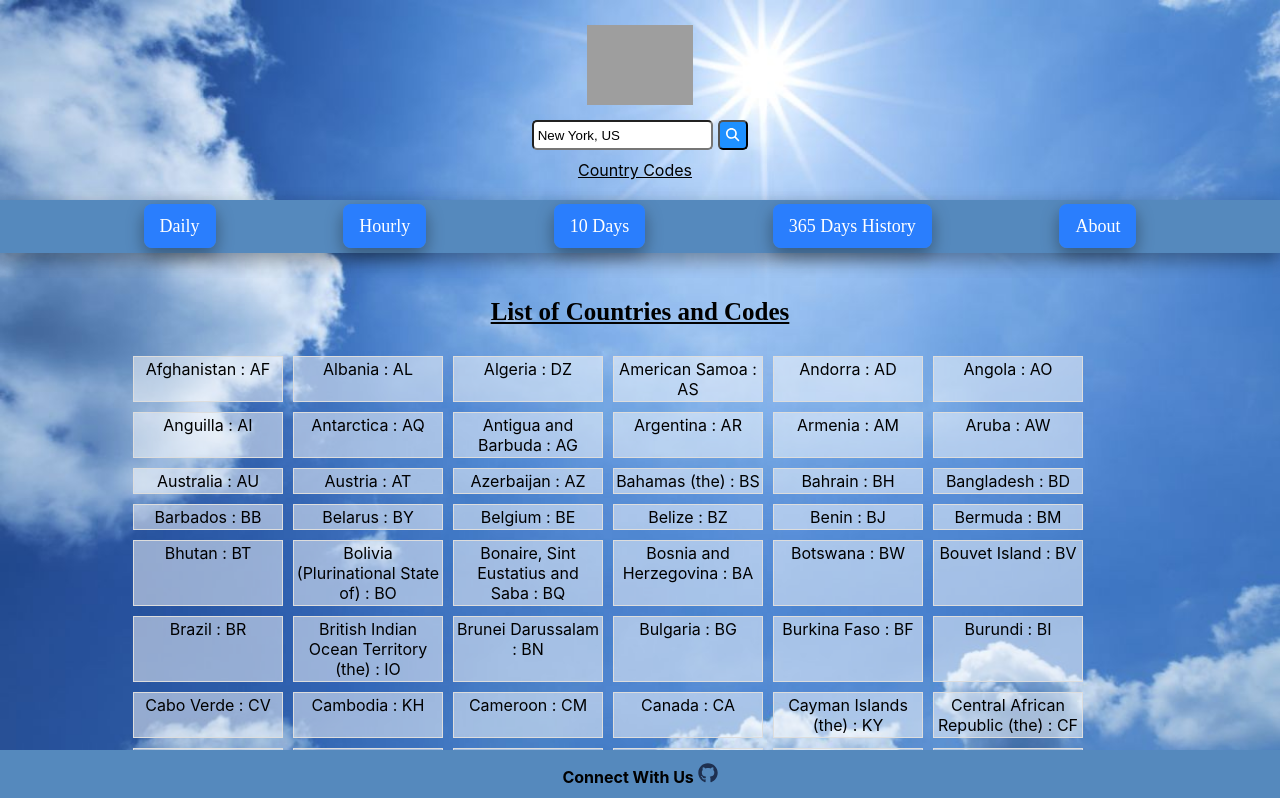
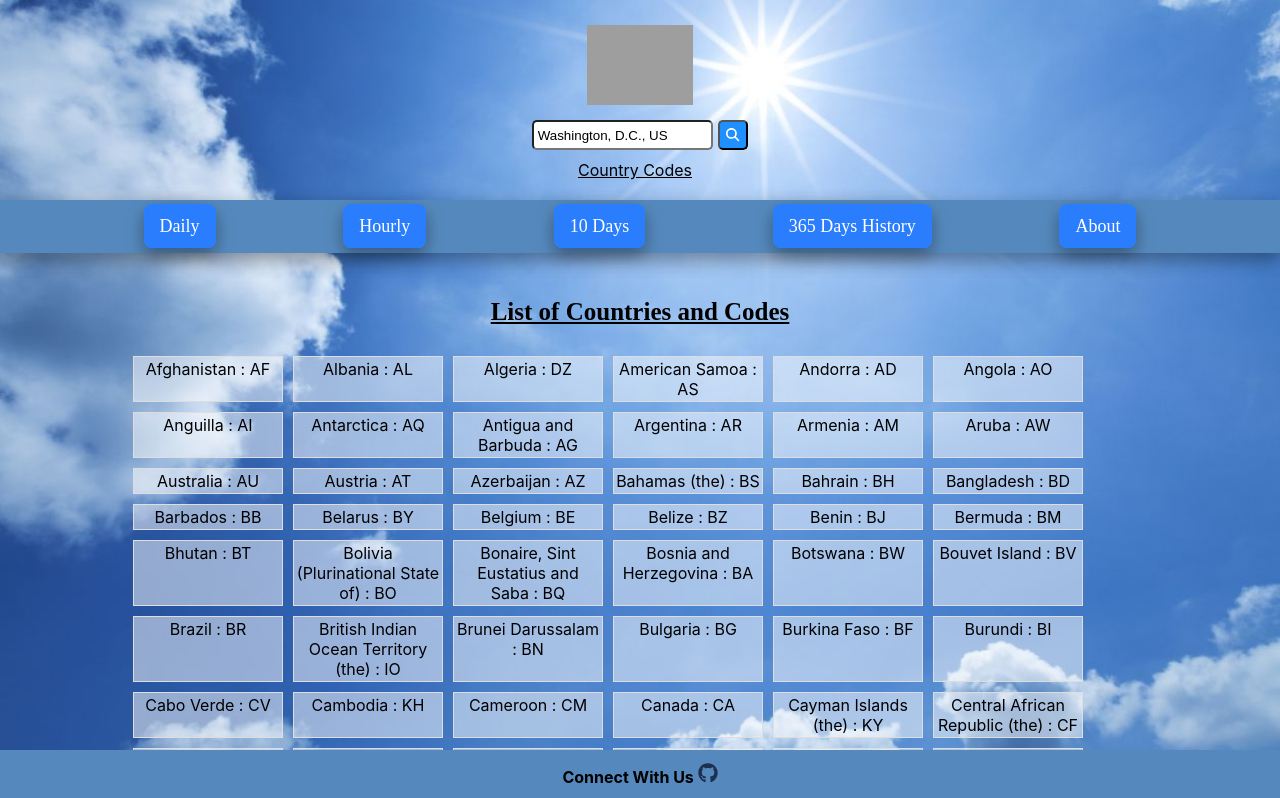
Before and after one commit to BowenAnna/Weather-App, a React (Create React App) app: page /about/countrycodelist in a window 1280 px wide. Shown: the top 798 px of the page. Built offline with nearby package versions, Linux system fonts and the light colour scheme; no server answers; grey boxes are pictures that could not be loaded.

Commit message:
city name change to the original

```diff
--- a/src/componets/Nav.js
+++ b/src/componets/Nav.js
@@ -15,7 +15,7 @@ import CountryCodeList from "./CountryCodeList";
 
 
 const Nav = () => {
-  const [searchQuery, setSearchQuery] = useState(" New York, US");
+  const [searchQuery, setSearchQuery] = useState(" Washington, D.C., US");
   const [weatherData, setWeatherData] = useState(null);
   const [hourlyData, setHourlyData] = useState(null);
   const [loading, setLoading] = useState(false);
```
